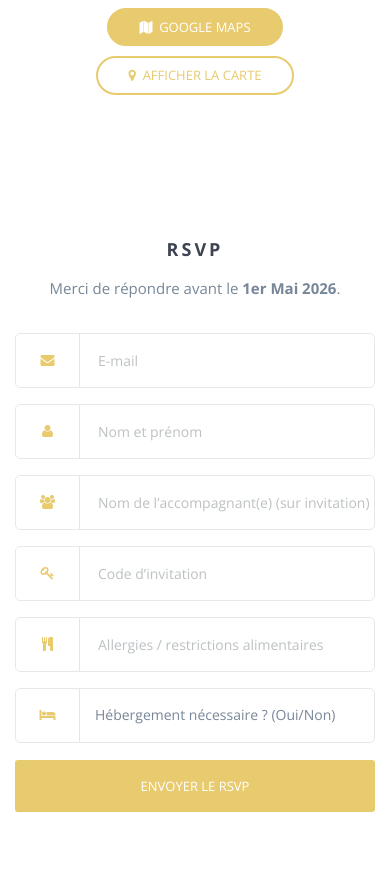
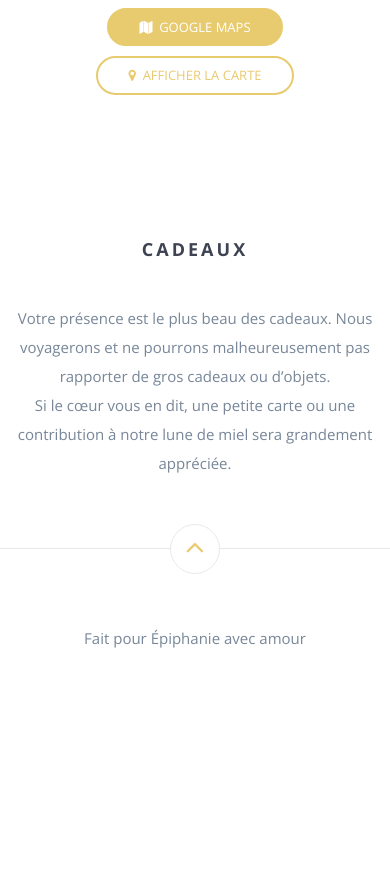
Before and after one commit to Tmeister917/wedding-website-fr, a website: page index.html in a window 390 px wide. Shown: the part 5416-6304 px from the top of the page. After the commit the page ends 6119 px from the top, so only its background shows below. Drawn offline with nearby package versions, Linux system fonts and the light colour scheme; files whose address does not match are found by name.

Commit message:
Update index.html

```diff
--- a/index.html
+++ b/index.html
@@ -78,7 +78,6 @@
                         </ul>
                         <ul class="member-actions">
                             <li><a href="#map" class="login">Lieu</a></li>
-                            <li><a href="#rsvp" class="btn-white btn-small">RSVP</a></li>
                         </ul>
                     </nav>
                 </div>
@@ -411,108 +410,8 @@
     </div>
 </section>
 
-<section class="rsvp text-center" id="rsvp">
 
-  <!-- RSVP Success Modal -->
-  <div id="rsvp-modal" class="modal fade" tabindex="-1" role="dialog"
-       aria-labelledby="rsvp-modal-title" aria-hidden="true">
-    <div class="modal-dialog" role="document">
-      <div class="modal-content">
-        <div class="modal-body">
-          <button type="button" class="close" data-dismiss="modal" aria-label="Close">
-            <span aria-hidden="true">&times;</span>
-          </button>
 
-          <div class="section-padding">
-            <h3 id="rsvp-modal-title">Merci !</h3>
-            <p>On a hâte de fêter ça avec vous.</p>
-            <div id="add-to-cal"></div>
-          </div>
-        </div>
-      </div><!-- /.modal-content -->
-    </div><!-- /.modal-dialog -->
-  </div><!-- /.modal -->
-
-  <div class="container">
-    <div class="row">
-      <div class="col-md-6 col-md-offset-3">
-
-        <h3>RSVP</h3>
-        <p>Merci de répondre avant le <strong>1er Mai 2026</strong>.</p>
-
-        <form id="rsvp-form" class="rsvp-form" action="" method="POST" autocomplete="on">
-
-          <!-- Row 1: Email + Name -->
-          <div class="row">
-            <div class="col-md-6 col-sm-6">
-              <div class="form-input-group rsvp-field">
-                <span class="rsvp-icon" aria-hidden="true"><i class="fa fa-envelope fa-fw"  ></i></span>
-                <input type="email" name="email" id="email" placeholder="E-mail" required>
-              </div>
-            </div>
-
-            <div class="col-md-6 col-sm-6">
-              <div class="form-input-group rsvp-field">
-                <span class="rsvp-icon" aria-hidden="true"><i class="fa fa-user fa-fw"></i></span>
-                <input type="text" name="name" id="name" placeholder="Nom et prénom" required>
-              </div>
-            </div>
-          </div>
-
-          <!-- Row 2: Partner + Invite Code -->
-          <div class="row">
-            <div class="col-md-6 col-sm-6">
-              <div class="form-input-group rsvp-field">
-                <span class="rsvp-icon" aria-hidden="true"><i class="fa fa-users fa-fw"></i></span>
-                <input type="text" name="extras" id="extras" placeholder="Nom de l’accompagnant(e) (sur invitation)">
-              </div>
-            </div>
-
-            <div class="col-md-6 col-sm-6">
-              <div class="form-input-group rsvp-field">
-                <span class="rsvp-icon" aria-hidden="true"><i class="fa fa-key fa-fw"></i></span>
-                <input type="number" name="invite_code" id="invite_code" min="0" placeholder="Code d’invitation" required>
-              </div>
-            </div>
-          </div>
-
-          <!-- Row 3: Allergies + Lodging -->
-          <div class="row">
-            <div class="col-md-6 col-sm-6">
-              <div class="form-input-group rsvp-field">
-                <span class="rsvp-icon" aria-hidden="true"><i class="fa fa-cutlery fa-fw"></i></span>
-                <input type="text" name="allergies" id="allergies" placeholder="Allergies / restrictions alimentaires">
-              </div>
-            </div>
-
-            <div class="col-md-6 col-sm-6">
-              <div class="form-input-group rsvp-field">
-                <span class="rsvp-icon" aria-hidden="true"><i class="fa fa-bed fa-fw"></i></span>
-                <select name="lodging" id="lodging">
-					<option value="" selected disabled>Hébergement nécessaire ? (Oui/Non)</option>
-					<option value="Yes">Oui</option>
-					<option value="No">Non</option>
-				</select>
-              </div>
-            </div>
-          </div>
-
-          <!-- Alerts -->
-          <div class="row">
-            <div class="col-md-12" id="alert-wrapper"></div>
-          </div>
-
-          <!-- Submit Button -->
-          <button type="submit" class="btn-fill rsvp-btn">Envoyer le RSVP</button>
-
-        </form>
-
-      </div>
-    </div>
-  </div>
-</section>
-
-</section> <!-- end RSVP -->
 
 <!-- Gifts (low-key) -->
 <section id="gifts" class="section-padding">
```
